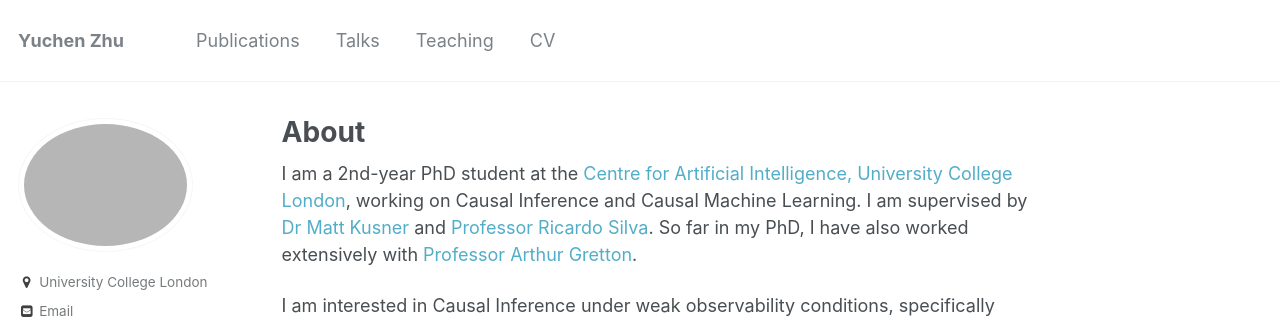
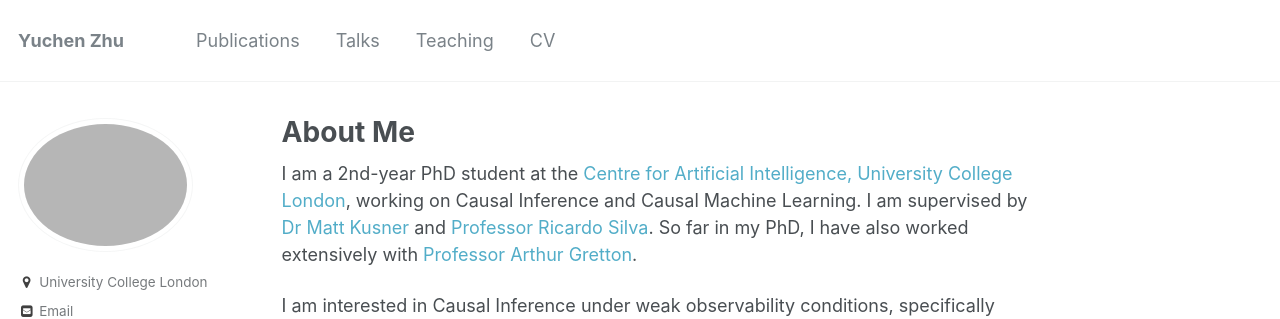
Before and after one commit to yuchen-zhu/yuchen-zhu.github.io, a Jekyll site: the page built from _pages/about.md, in a window 1280 px wide and 936 px high. Shown: the top 319 px of the window. Built offline with Jekyll 4.4.1, drawn with Linux system fonts in a browser that asks for light colours; some web fonts are replaced.

Commit message:
just editing

```diff
--- a/_pages/about.md
+++ b/_pages/about.md
@@ -1,6 +1,6 @@
 ---
 permalink: /
-title: "About"
+title: "About Me"
 excerpt: "About me"
 author_profile: true
 redirect_from:
```
Also changed, not shown: _pages/publications.md (+1 -1 lines).
